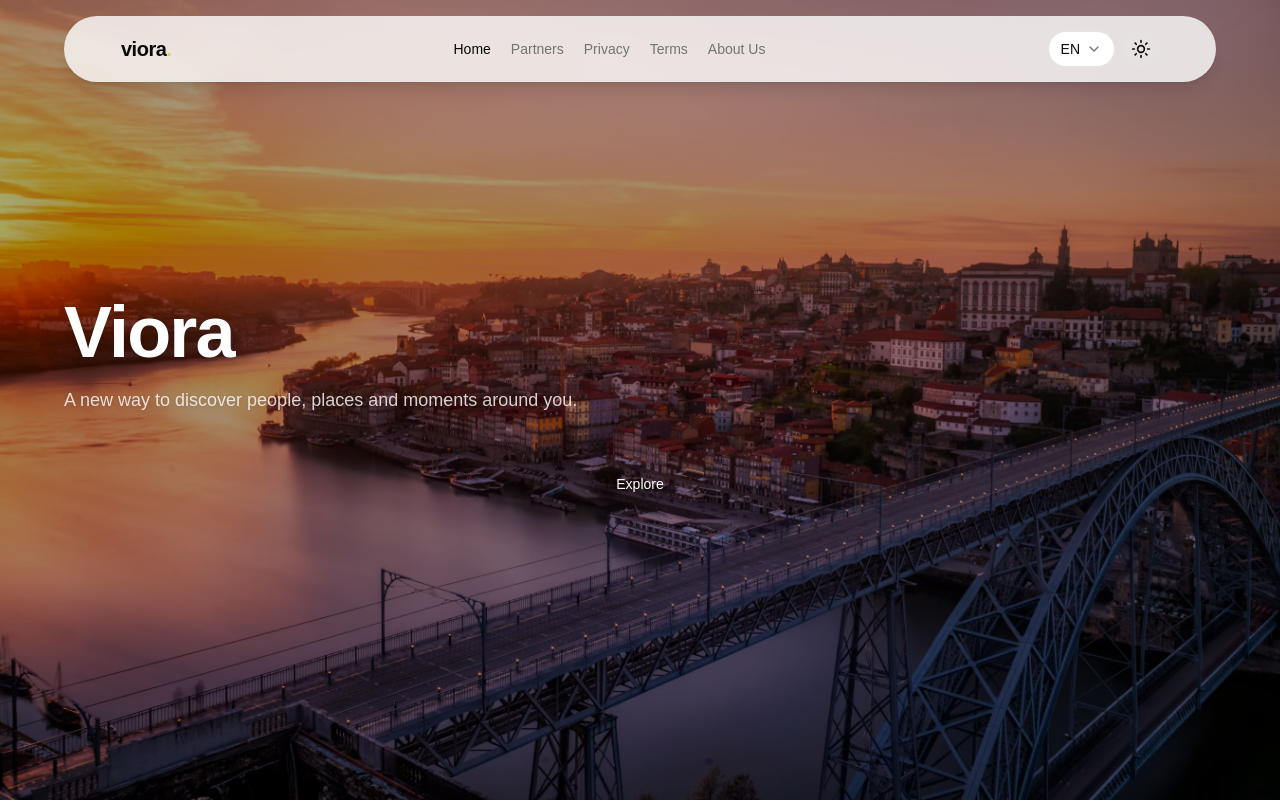
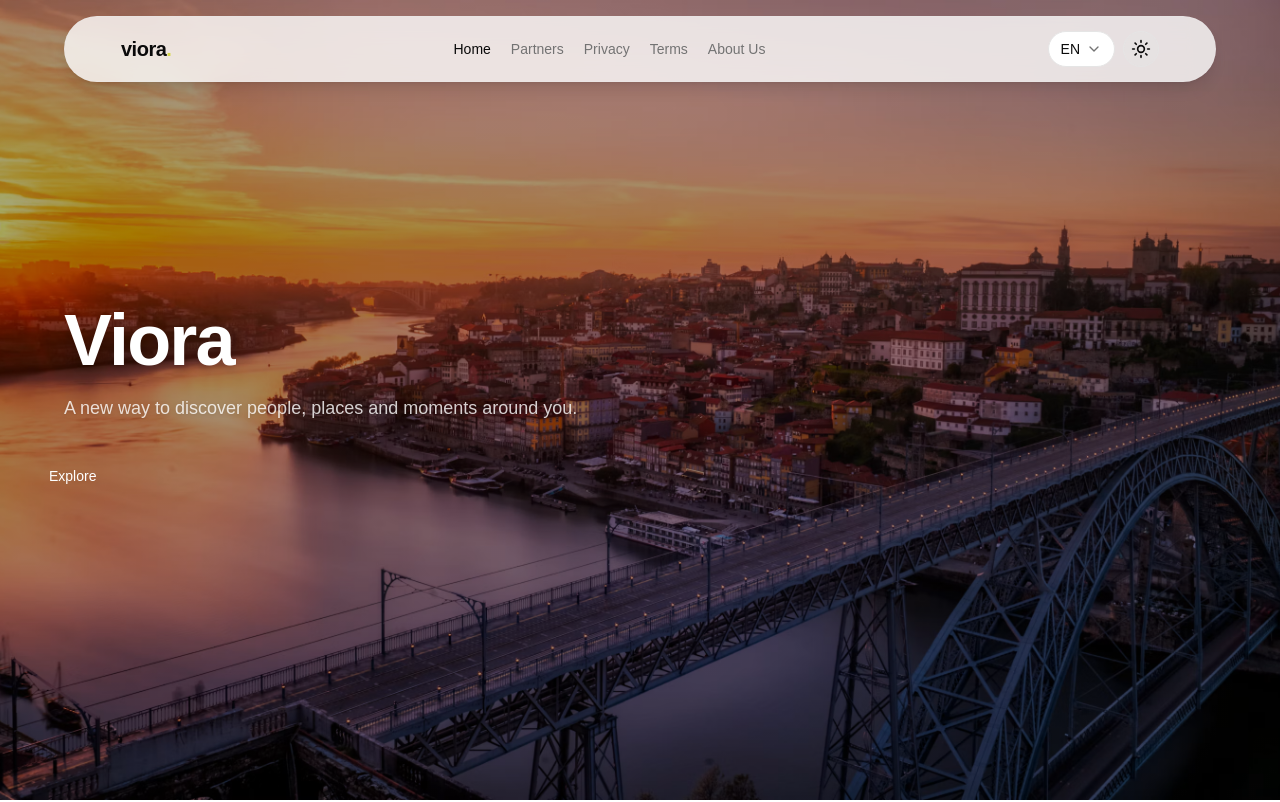
Before and after one commit to viora-studio/landing-page, a React (Vite) app: page / in a window 1280 px wide. Shown: the top 802 px of the page. Built offline with nearby package versions, Linux system fonts and the light colour scheme.

Commit message:
fix: align liquid button to the left

```diff
--- a/src/pages/home-page.tsx
+++ b/src/pages/home-page.tsx
@@ -34,7 +34,7 @@ export function HomePage() {
           href="#app"
           aria-label={t.home.explore}
           glassRootRef={glassRootRef}
-          className="relative z-10 mx-auto mt-12 w-fit max-w-6xl text-white hover:text-white dark:hover:text-white"
+          className="relative z-10 mt-8 w-fit text-white hover:text-white dark:hover:text-white"
         >
           {t.home.explore}
         </LiquidButton>
```
